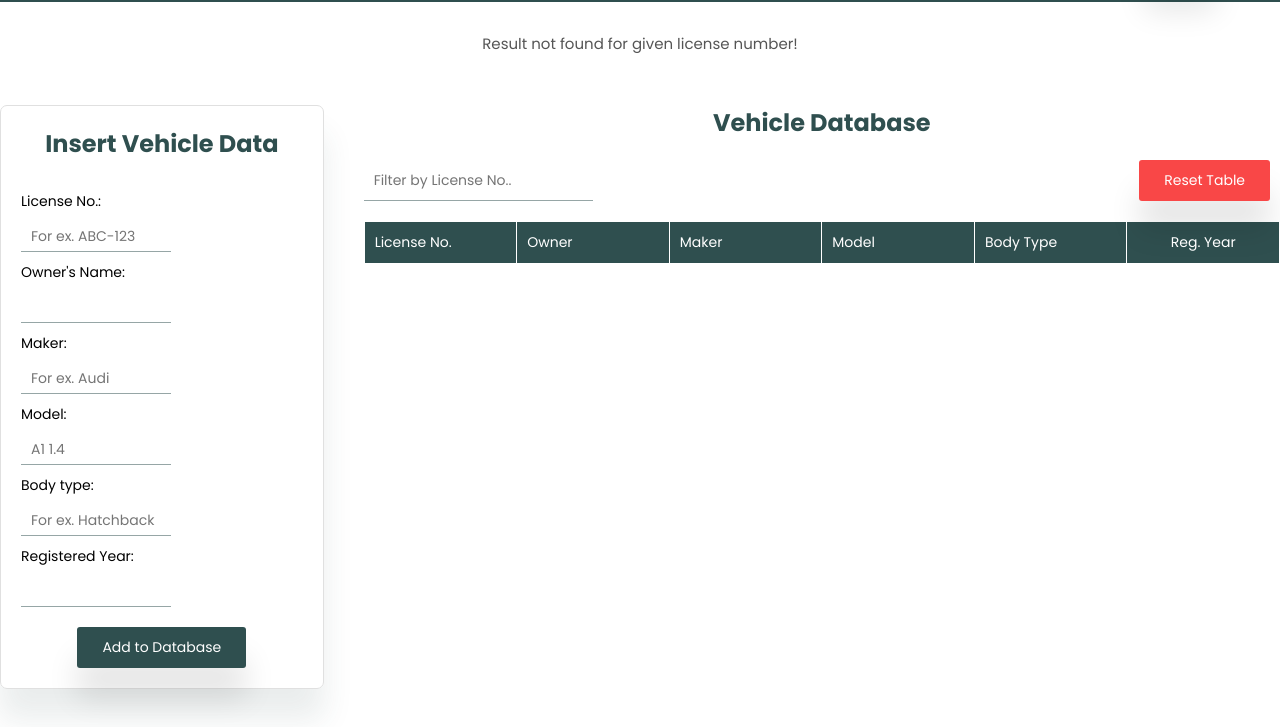
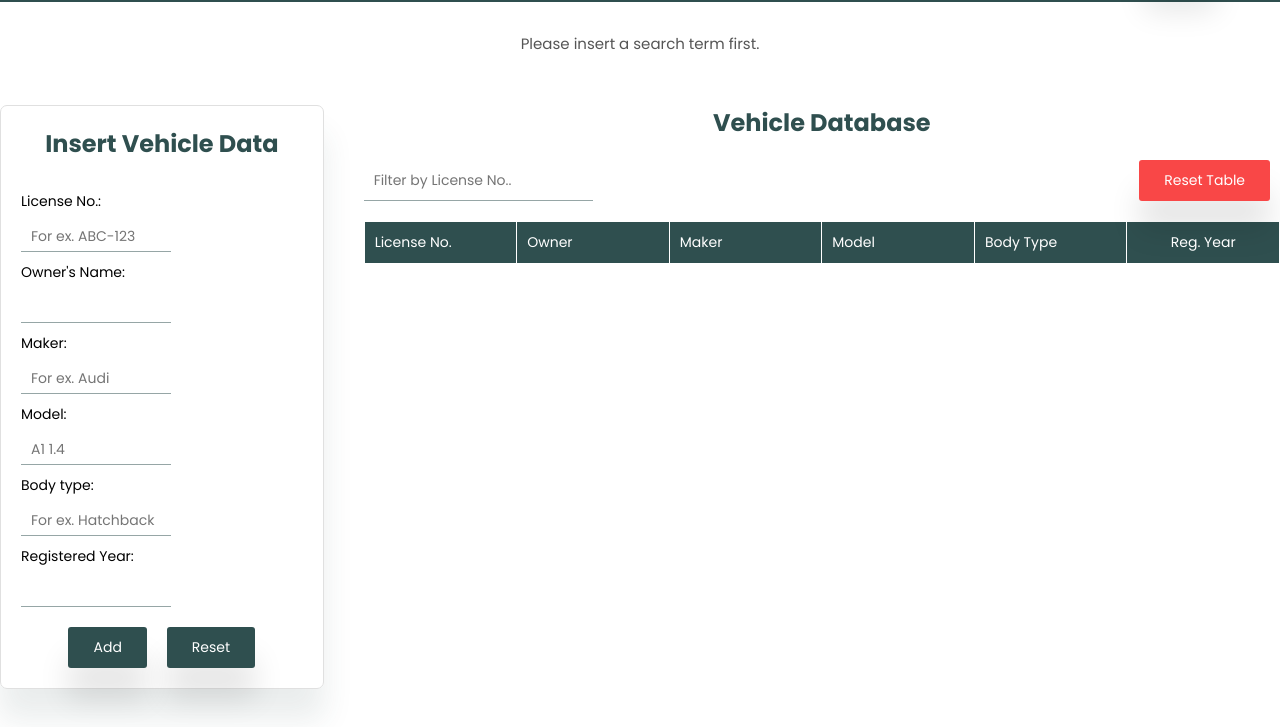
Before and after one commit to kcvijay/JS_Margit, a plain HTML site: page Weekly Exercises/Week_5/vehicle_registration_table/index.html in a window 1280 px wide. Both pictures are taken after typing "Sample" into the empty fields and a click on the button "Search". Shown: the part 73-800 px from the top of the page. Drawn offline with Linux system fonts and the light colour scheme.

Commit message:
fixes and reset button added

```diff
--- a/Weekly Exercises/Week_5/vehicle_registration_table/index.html
+++ b/Weekly Exercises/Week_5/vehicle_registration_table/index.html
@@ -87,7 +87,8 @@
             <input type="number" id="reg-year" class="data-input" required />
           </div>
           <div class="input-btns">
-            <button type="submit" id="submit">Add to Database</button>
+            <button type="submit" id="submit">Add</button>
+            <button type="reset">Reset</button>
           </div>
         </form>
       </div>
--- a/Weekly Exercises/Week_5/vehicle_registration_table/main.js
+++ b/Weekly Exercises/Week_5/vehicle_registration_table/main.js
@@ -100,9 +100,11 @@ function filterItem() {
 function searchVehicleItem() {
   searchBox = searchBox.value.toUpperCase();
   let result = tableDataRows.find(
-    (vehicleData) => vehicleData.registration === searchBox
+    (vehicleData) => vehicleData.registration == searchBox
   );
-  if (result !== undefined) {
+  if (tableDataRows.length == 0) {
+    searchResultTxt.textContent = "Please insert a search term first.";
+  } else if (result !== undefined) {
     searchResultTxt.innerHTML = `The searched vehicle is <strong>${result.registration}, ${result.company} ${result.model} (${result.year})</strong> registered to <strong>${result.owner}.</strong>`;
   } else {
     searchResultTxt.textContent = "Result not found for given license number!";
@@ -136,6 +138,7 @@ searchBox.addEventListener("keyup", (e) => {
 
 function resetTable() {
   table.innerHTML = "";
+  searchResultTxt.innerHTML = "";
   tableDataRows.length = 0;
   console.table(tableDataRows);
 }
```
